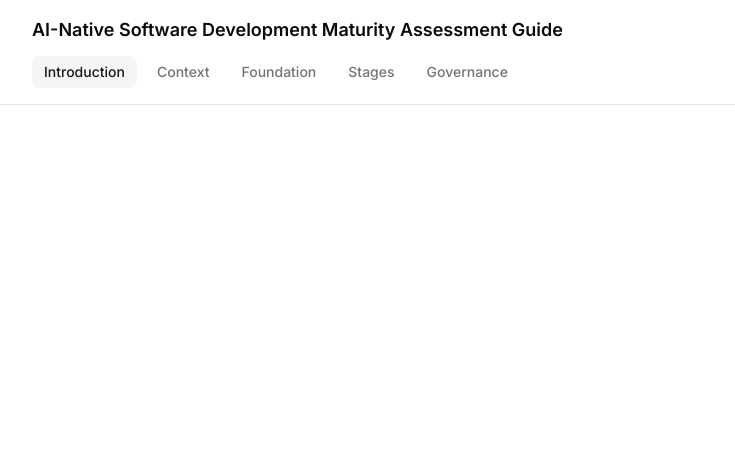
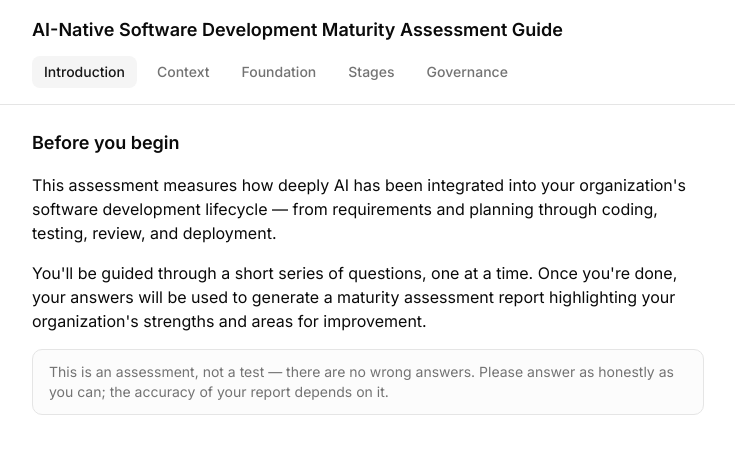
Before and after one commit to vinas/ai-healthcheck, a Next.js app: page /healthcheck/landing/1 in a window 1280 px wide. Shown: the top 454 px of the page, without its empty margins (0-735 px from the left). Built offline with nearby package versions, Linux system fonts and the light colour scheme.

Commit message:
basic assessment landing page implemented

```diff
--- a/app/healthcheck/landing/[uniqueKey]/page.tsx
+++ b/app/healthcheck/landing/[uniqueKey]/page.tsx
@@ -1,9 +1,13 @@
 import AssessmentHeader from "@/components/healthcheck/assessment-header";
+import AssessmentIntroduction from "@/components/healthcheck/assessment-introduction";
 
 export default function AssessmentLandingPage() {
   return (
     <main className="flex min-h-screen flex-col bg-background">
       <AssessmentHeader activeStep="introduction" />
+      <div className="flex flex-col gap-8 px-8 py-6">
+        <AssessmentIntroduction />
+      </div>
     </main>
   );
 }
--- /dev/null
+++ b/components/healthcheck/assessment-introduction.tsx
@@ -0,0 +1,23 @@
+export default function AssessmentIntroduction() {
+  return (
+    <div className="flex max-w-2xl flex-col gap-4">
+      <h2 className="text-lg font-semibold text-foreground">Before you begin</h2>
+      <p className="text-base text-foreground">
+        This assessment measures how deeply AI has been integrated into your
+        organization&apos;s software development lifecycle — from requirements
+        and planning through coding, testing, review, and deployment.
+      </p>
+      <p className="text-base text-foreground">
+        You&apos;ll be guided through a short series of questions, one at a
+        time. Once you&apos;re done, your answers will be used to generate a
+        maturity assessment report highlighting your organization&apos;s
+        strengths and areas for improvement.
+      </p>
+      <p className="rounded-lg border border-border bg-muted/30 px-4 py-3 text-sm text-muted-foreground">
+        This is an assessment, not a test — there are no wrong answers.
+        Please answer as honestly as you can; the accuracy of your report
+        depends on it.
+      </p>
+    </div>
+  );
+}
```
